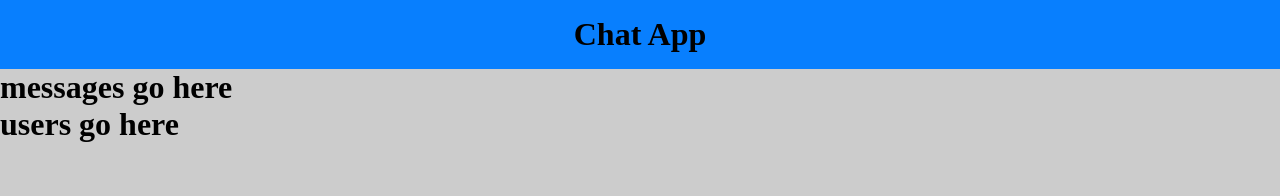
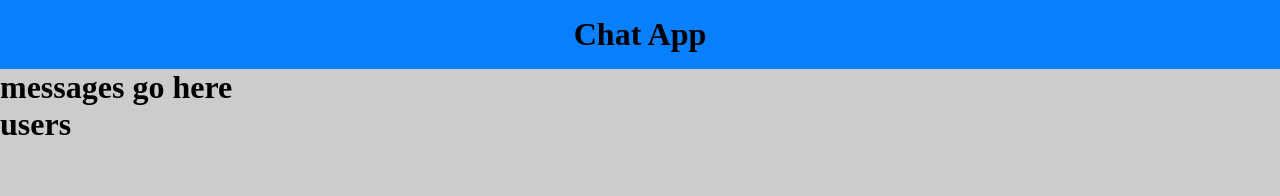
Before and after one commit to shrki416/Chat-App, a React (Create React App) app in the folder Client/: page / in a window 1280 px wide. Shown: the top 196 px of the page. Built offline with nearby package versions, Linux system fonts and the light colour scheme; a web font is replaced by a local one.

Commit message:
up to date

```diff
--- a/Client/src/components/Users.js
+++ b/Client/src/components/Users.js
@@ -3,7 +3,7 @@ import React from "react";
 function Users() {
   return (
     <div>
-      <h1>users go here</h1>
+      <h1>users</h1>
     </div>
   );
 }
```
